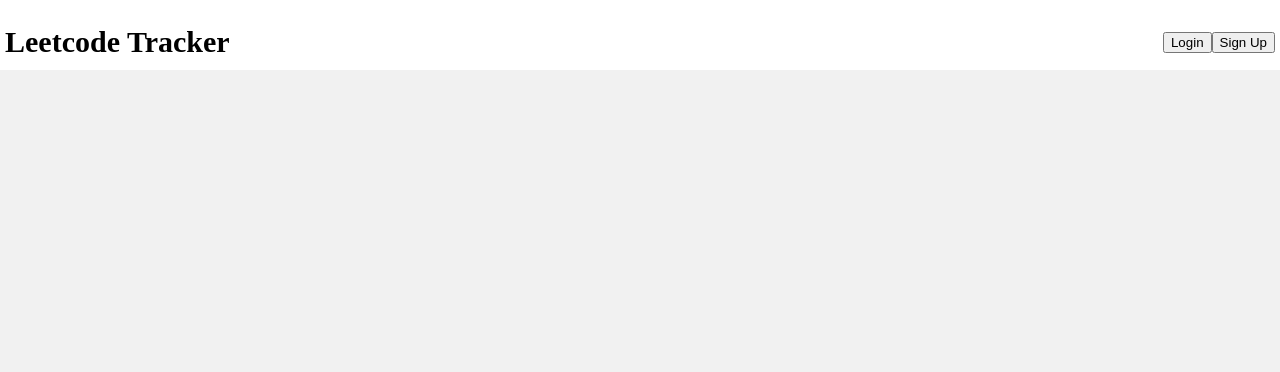
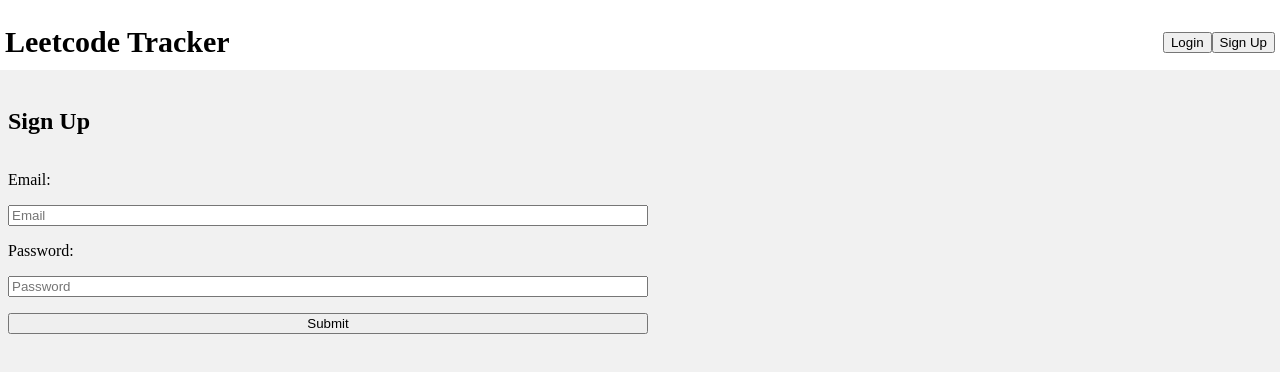
Before and after one commit to zhangeric-15/leetcodetracker, a React (Vite) app in the folder frontend/: page /signup in a window 1280 px wide. Shown: the top 372 px of the page. Built offline with nearby package versions, Linux system fonts and the light colour scheme.

Commit message:
Added Signup page. Need to implement actually signing up

```diff
--- a/frontend/src/App.css
+++ b/frontend/src/App.css
@@ -33,6 +33,16 @@ header h1 {
   margin-top: 150px;
 }
 
-.authenticationItems {
-  padding-top: 0px
+.authenticationButtons {
+  padding-top: 0px;
 }
+
+.credentialsForm {
+  position: fixed;
+  margin-top: 80px;
+  display: flex;
+  flex-direction: column;
+  width: 50%;
+  gap: 1rem;
+
+}
--- a/frontend/src/App.jsx
+++ b/frontend/src/App.jsx
@@ -2,18 +2,22 @@ import { useState } from 'react';
 import { BrowserRouter, Routes, Route} from 'react-router-dom';
 import './App.css';
 // Import Components
+import NavBar from './components/NavBar'
+// Import Pages
 import Home from './pages/Home'
-import NavBar from './components/NavBar'
+import Signup from './pages/SignUp'
+
 
 function App() {
   const [count, setCount] = useState(0);
   return (
     <>
       <div>
-        <NavBar/>
         <BrowserRouter>
+          <NavBar/>
           <Routes>
             <Route path="/" element={<Home/>} />
+            <Route path="/signup" element={<Signup/>} />
           </Routes>
         </BrowserRouter>
       </div>
--- a/frontend/src/components/NavBar.jsx
+++ b/frontend/src/components/NavBar.jsx
@@ -1,18 +1,23 @@
 import { useState } from 'react'
+import { useNavigate } from 'react-router-dom';
 
-
-function signUpClick() {
-    console.log("Sign up button clicked");
-}
 
 
 function NavBar() {
     const [name, setName] = useState("");
+    const navigate = useNavigate();
+
+    function signUpClick() {
+        console.log("Sign up button clicked");
+        navigate("/signup")
+    }
+
+
     return (
         <header>
             <div className="NavBarContainer">
                 <h1>Leetcode Tracker</h1>
-                <div className="authenticationItems">
+                <div className="authenticationButtons">
                     <button>Login</button>
                     <button onClick={signUpClick}>Sign Up</button>
                 </div>
--- /dev/null
+++ b/frontend/src/pages/SignUp.jsx
@@ -0,0 +1,24 @@
+
+function Signup() {
+    return (
+        <form className="credentialsForm">
+            <h2> Sign Up </h2>
+            <label>Email:</label>
+            <input
+             type="email"
+             placeholder="Email"
+             required/>
+
+            <label>Password:</label>
+             <input
+             type="password"
+             placeholder="Password"
+             required/>
+
+             <button>Submit</button>
+
+        </form>
+    )
+}
+
+export default Signup;
```
Also changed, not shown: 1 other file (tests, documents, lock files or other folders).
